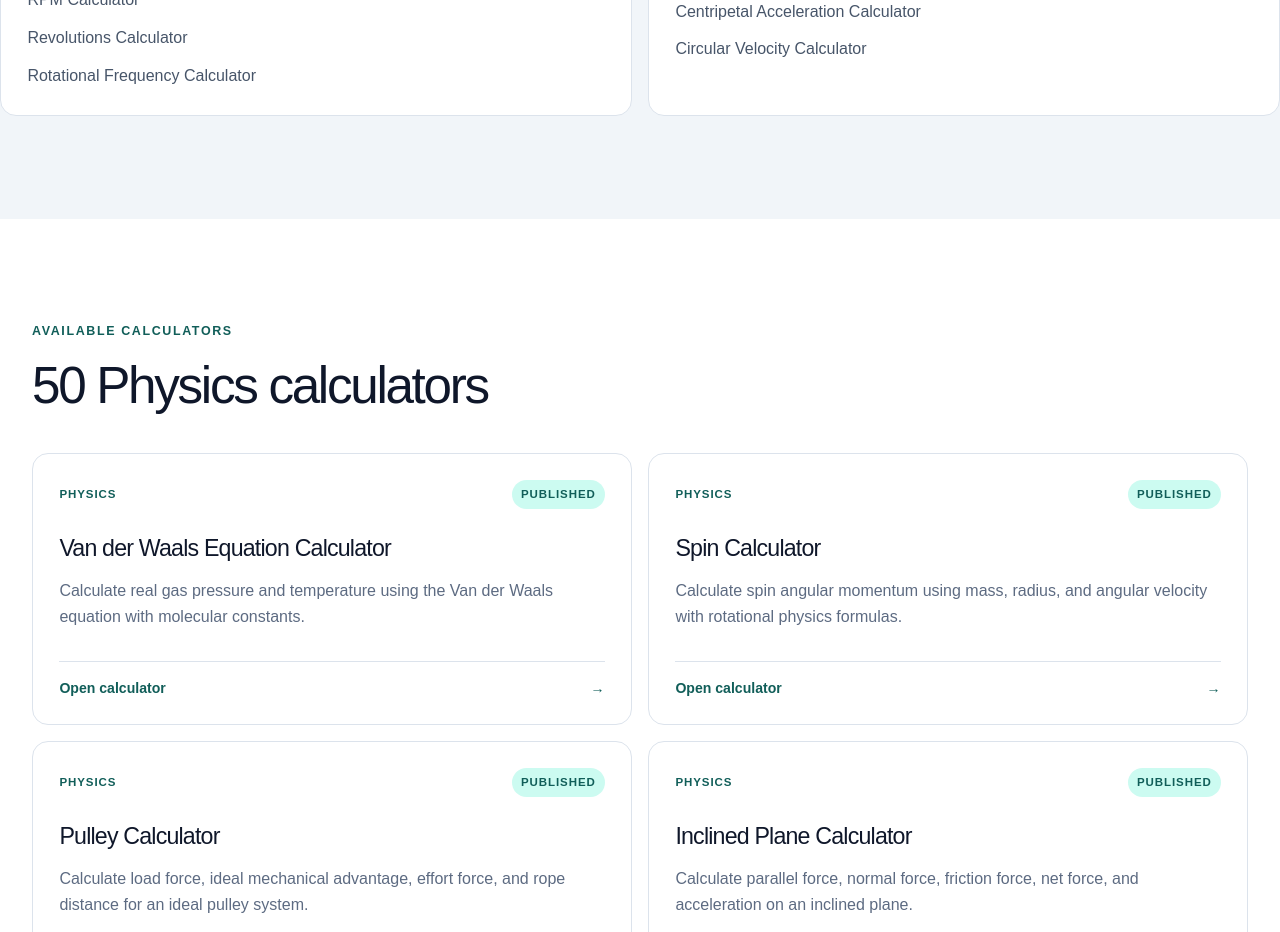
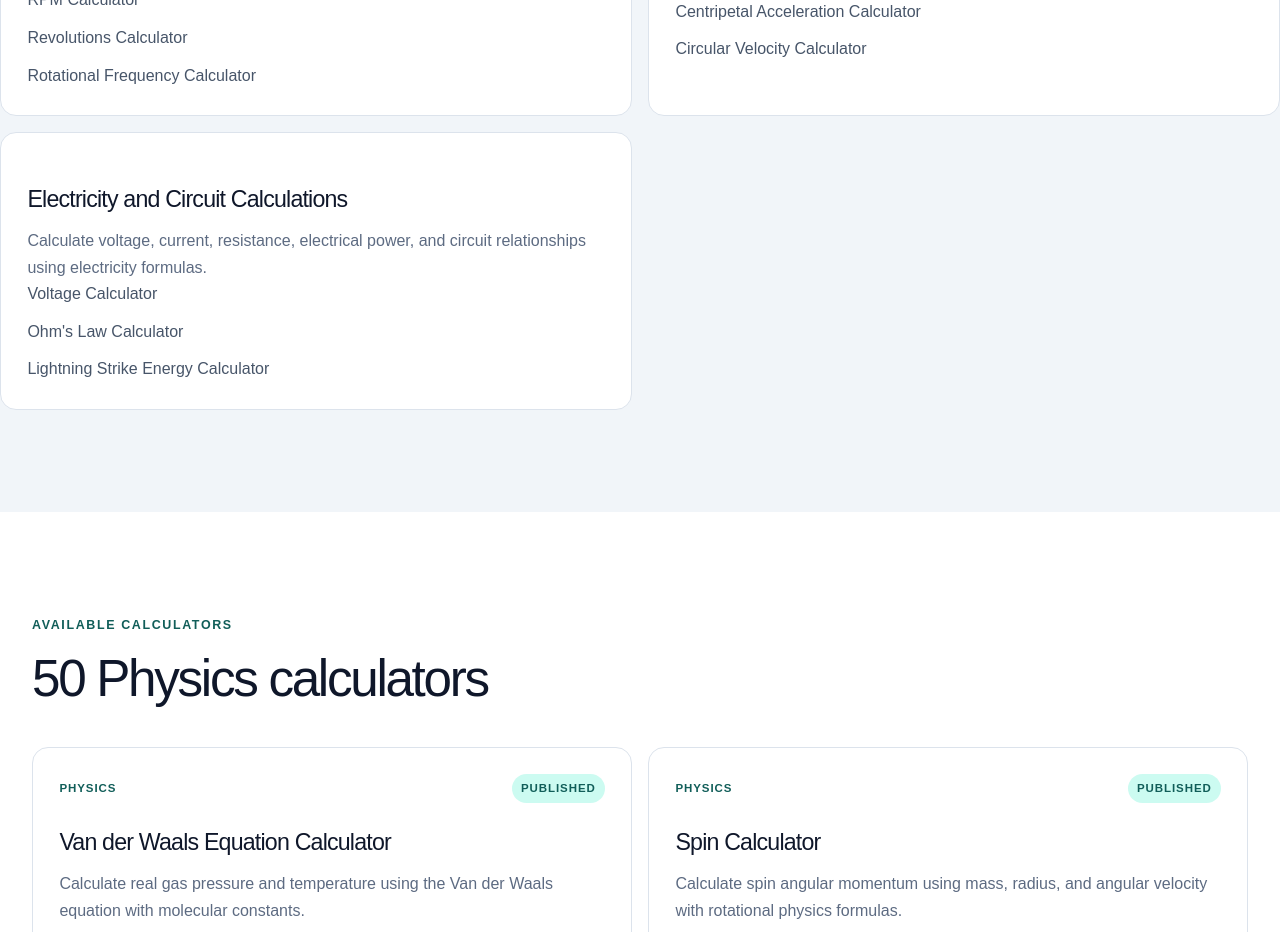
Before and after one commit to deeplevelpro-cpu/tools-for-science-lab, a Next.js app: page /calculators/physics in a window 1280 px wide. Shown: the part 3040-3972 px from the top of the page. Built offline with nearby package versions, Linux system fonts and the light colour scheme; no server answers.

Commit message:
Add electricity topic cluster internal links

```diff
--- a/src/content/calculators/category-topics.ts
+++ b/src/content/calculators/category-topics.ts
@@ -80,6 +80,20 @@ export const calculatorTopics = {
         "gravity",
         "centripetal",
         "circular",
+      ],
+    },
+    {
+      title: "Electricity and Circuit Calculations",
+      description:
+        "Calculate voltage, current, resistance, electrical power, and circuit relationships using electricity formulas.",
+      keywords: [
+        "electricity",
+        "voltage",
+        "current",
+        "resistance",
+        "ohm",
+        "circuit",
+        "electrical",
       ],
     },
   ],
```
